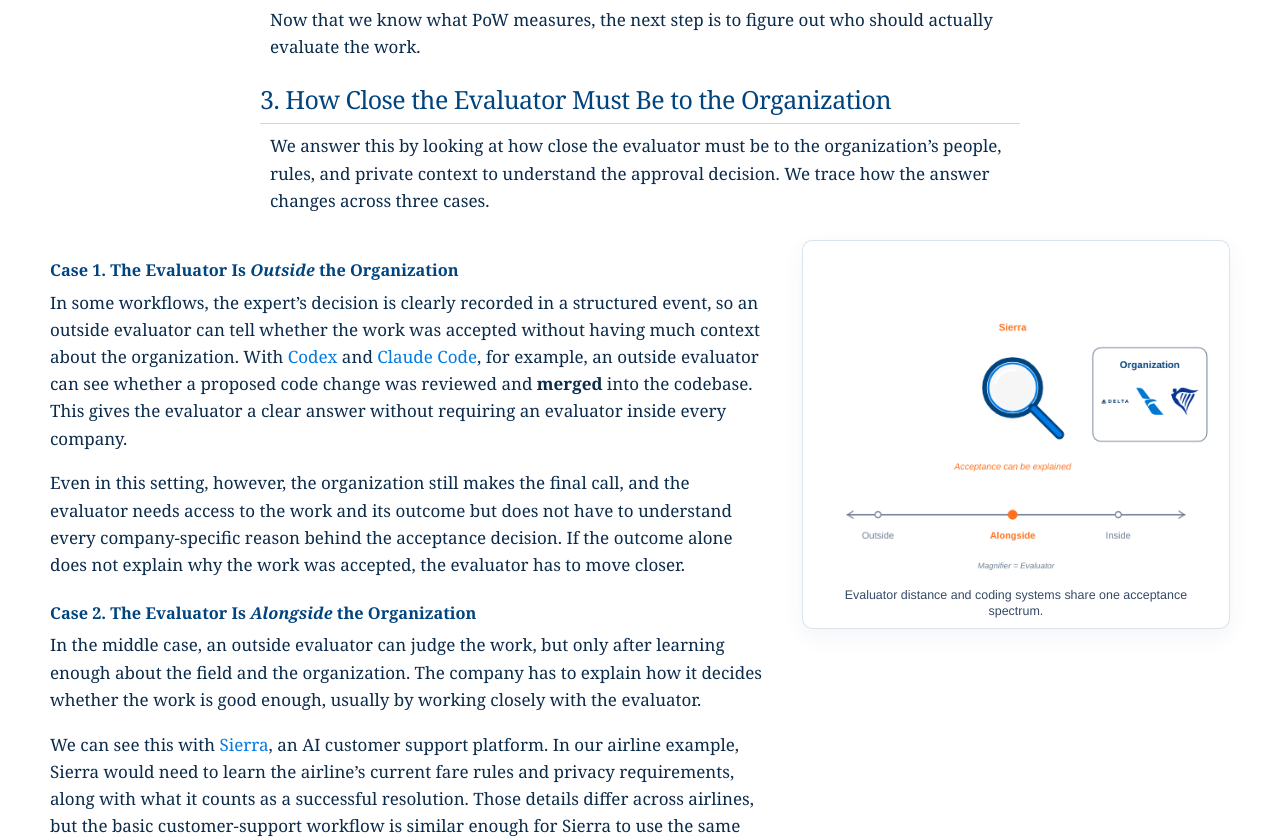
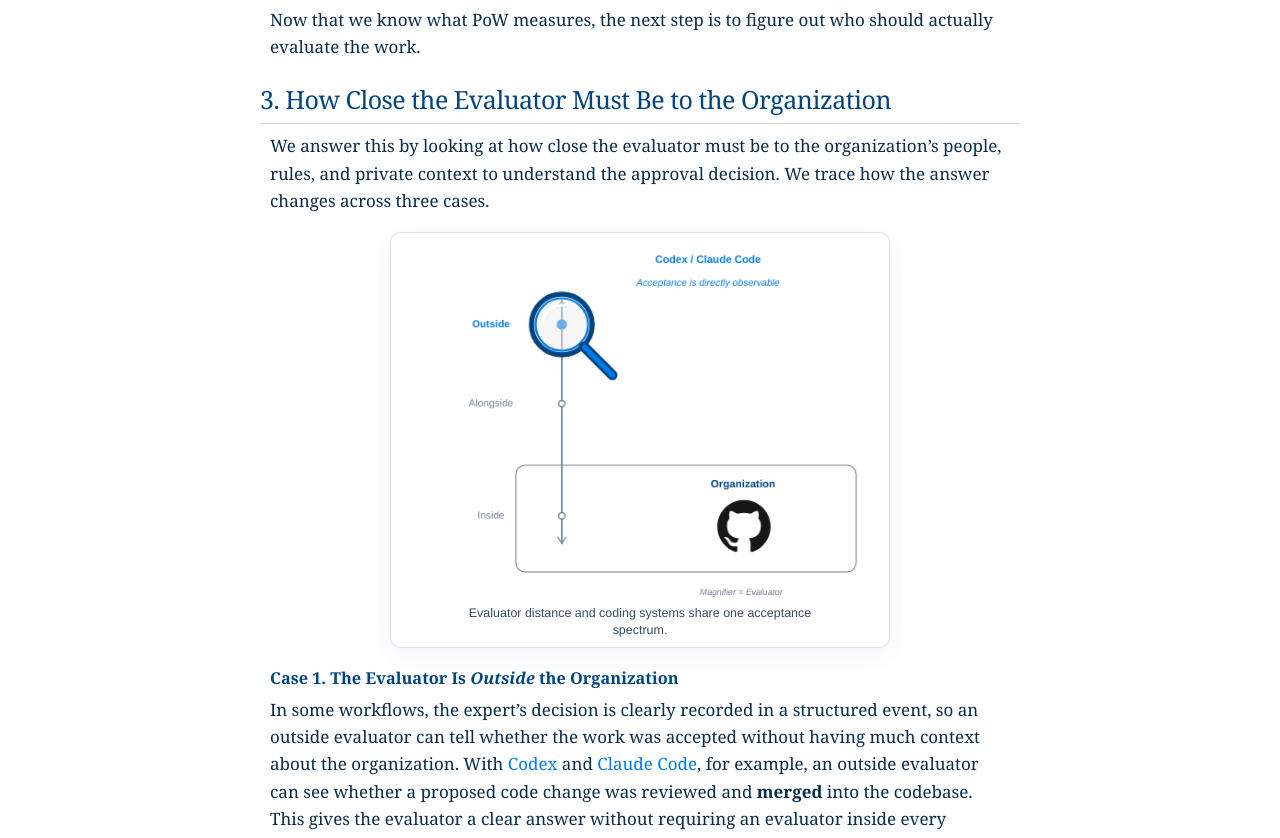
Before and after one commit to amirzeinali/Proof-of-Workflow, a Next.js app: page / in a window 1280 px wide. Shown: the part 4340-5178 px from the top of the page. Built offline with nearby package versions, Linux system fonts and the light colour scheme.

Commit message:
Align prose and verticalize evaluator spectrum

```diff
--- a/app/globals.css
+++ b/app/globals.css
@@ -641,11 +641,12 @@ blockquote {
 .evaluator-story {
   position: relative;
   display: grid;
-  width: min(100%, 1180px);
-  margin: 0 auto;
-  grid-template-columns: minmax(0, 1fr) minmax(350px, 0.6fr);
+  width: min(calc(100vw - 48px), 1800px);
+  margin: 0 0 0 50%;
+  transform: translateX(-50%);
+  grid-template-columns: minmax(0, 1fr) minmax(0, 740px) minmax(0, 1fr);
   grid-template-rows: auto 1fr;
-  column-gap: 38px;
+  column-gap: 32px;
   align-items: start;
 }
 
@@ -661,7 +662,7 @@ blockquote {
   border-radius: 10px;
   background: rgba(255, 255, 255, 0.96);
   box-shadow: 0 8px 22px rgba(0, 68, 127, 0.055);
-  grid-column: 2;
+  grid-column: 3;
   grid-row: 2;
   flex-direction: column;
   align-items: center;
@@ -684,14 +685,14 @@ blockquote {
 .evaluator-story-copy {
   width: 100%;
   margin: 0;
-  grid-column: 1;
+  grid-column: 2;
   grid-row: 2;
 }
 
 .evaluator-story-intro {
   width: min(100%, 740px);
   margin: 0 auto 0.55rem;
-  grid-column: 1 / -1;
+  grid-column: 2;
   grid-row: 1;
 }
 
@@ -724,10 +725,12 @@ blockquote {
   padding-top: 0.2rem;
 }
 
-@media (max-width: 1180px) {
+@media (max-width: 1499px) {
   .evaluator-story {
     display: block;
     width: 100%;
+    margin: 0;
+    transform: none;
   }
 
   .evaluator-story-intro,
@@ -744,7 +747,7 @@ blockquote {
   }
 }
 
-@media (min-width: 901px) and (max-width: 1400px) {
+@media (min-width: 901px) and (max-width: 1599px) {
   .contents-table {
     left: 12px;
     width: 50px;
--- a/app/page.tsx
+++ b/app/page.tsx
@@ -611,20 +611,16 @@ function drawMagnifier(
 }
 
 function drawOrganizationSymbol(ctx: CanvasRenderingContext2D, stage: number) {
-  if (stage === 2) {
-    box(ctx, 326, 118, 162, 110, true, 1, 10);
-    label(ctx, "Organization", 407, 139, { color: POLICY_NAVY, size: 11.5, weight: 650 });
-    containedImage(ctx, logoPaths[4], 425, 158, 50, 34);
-    return;
-  }
-  box(ctx, 340, 118, 134, 110, stage === 2, 1, 10);
-  label(ctx, "Organization", 407, 139, { color: POLICY_NAVY, size: 11.5, weight: 650 });
+  box(ctx, 115, 247, 370, 116, stage === 2, 1, 10);
+  label(ctx, "Organization", 362, 268, { color: POLICY_NAVY, size: 11.5, weight: 650 });
   if (stage === 0) {
-    containedImage(ctx, logoPaths[0], 378, 151, 58, 58);
+    containedImage(ctx, logoPaths[0], 332, 284, 62, 58);
   } else if (stage === 1) {
-    containedImage(ctx, logoPaths[1], 350, 161, 32, 40);
-    containedImage(ctx, logoPaths[2], 391, 161, 32, 40);
-    containedImage(ctx, logoPaths[3], 432, 161, 32, 40);
+    containedImage(ctx, logoPaths[1], 285, 293, 42, 35);
+    containedImage(ctx, logoPaths[2], 346, 293, 42, 35);
+    containedImage(ctx, logoPaths[3], 407, 293, 42, 35);
+  } else {
+    containedImage(ctx, logoPaths[4], 345, 291, 92, 40);
   }
 }
 
@@ -634,8 +630,8 @@ function drawProximity(ctx: CanvasRenderingContext2D, p: number) {
   const weightTotal = weights.reduce((sum, weight) => sum + weight, 0) || 1;
   const normalizedWeights = weights.map((weight) => weight / weightTotal);
   const stage = Math.round(caseProgress);
-  const spectrumPositions = [88, 246, 370];
-  const lensX = spectrumPositions.reduce((sum, position, index) => sum + position * normalizedWeights[index], 0);
+  const spectrumPositions = [94, 180, 302];
+  const lensY = spectrumPositions.reduce((sum, position, index) => sum + position * normalizedWeights[index], 0);
   const evaluators = ["Codex / Claude Code", "Sierra", "Zoox Evaluator"];
   const modes = ["Outside", "Alongside", "Inside"];
   const caseColors = [POLICY_BLUE, POLICY_ORANGE, POLICY_RED];
@@ -645,28 +641,28 @@ function drawProximity(ctx: CanvasRenderingContext2D, p: number) {
     "Acceptance must be interpreted inside",
   ];
 
-  arrow(ctx, 448, 314, 52, 314, MUTED, 0.9);
-  arrow(ctx, 52, 314, 448, 314, MUTED, 0.9);
-  spectrumPositions.forEach((x, index) => {
+  drawOrganizationSymbol(ctx, stage);
+  arrow(ctx, 165, 332, 165, 68, MUTED, 0.9);
+  arrow(ctx, 165, 68, 165, 332, MUTED, 0.9);
+  spectrumPositions.forEach((y, index) => {
     const active = normalizedWeights[index];
-    dot(ctx, x, 314, 3.5 + active * 1.5, active > 0.04 ? caseColors[index] : PAPER, active > 0.04 ? caseColors[index] : MUTED);
-    label(ctx, modes[index], x, 339, {
+    dot(ctx, 165, y, 3.5 + active * 1.5, active > 0.04 ? caseColors[index] : PAPER, active > 0.04 ? caseColors[index] : MUTED);
+    label(ctx, modes[index], 88, y, {
       color: active > 0.04 ? caseColors[index] : MUTED,
       size: 11,
       weight: active > 0.04 ? 650 : 400,
     });
   });
 
-  drawOrganizationSymbol(ctx, stage);
-  drawMagnifier(ctx, lensX, 165, 1, POLICY_BLUE, POLICY_NAVY);
+  drawMagnifier(ctx, 165, lensY, 1, POLICY_BLUE, POLICY_NAVY);
   evaluators.forEach((evaluator, index) => {
-    label(ctx, evaluator, lensX, 95, {
+    label(ctx, evaluator, 324, 24, {
       color: caseColors[index],
       size: 11.5,
       weight: 650,
       opacity: normalizedWeights[index],
     });
-    wrappedLabel(ctx, acceptanceCues[index], lensX, 258, 170, 12, {
+    wrappedLabel(ctx, acceptanceCues[index], 324, 49, 300, 12, {
       color: caseColors[index],
       size: 10.5,
       weight: 550,
@@ -674,7 +670,7 @@ function drawProximity(ctx: CanvasRenderingContext2D, p: number) {
       opacity: normalizedWeights[index],
     });
   });
-  label(ctx, "Magnifier = Evaluator", 250, 374, { color: MUTED, size: 9.5, italic: true });
+  label(ctx, "Magnifier = Evaluator", 360, 385, { color: MUTED, size: 9.5, italic: true });
 }
 
 function drawCoding(ctx: CanvasRenderingContext2D, p: number) {
```
